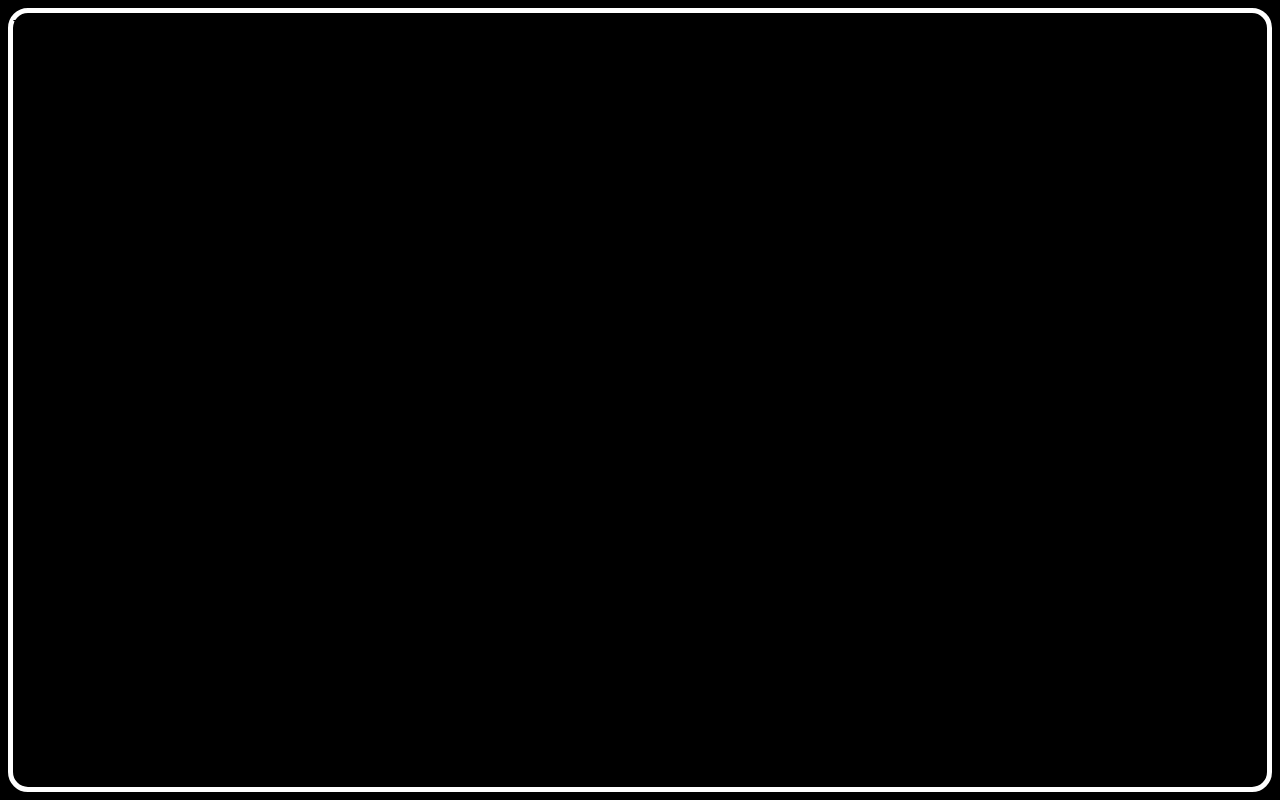
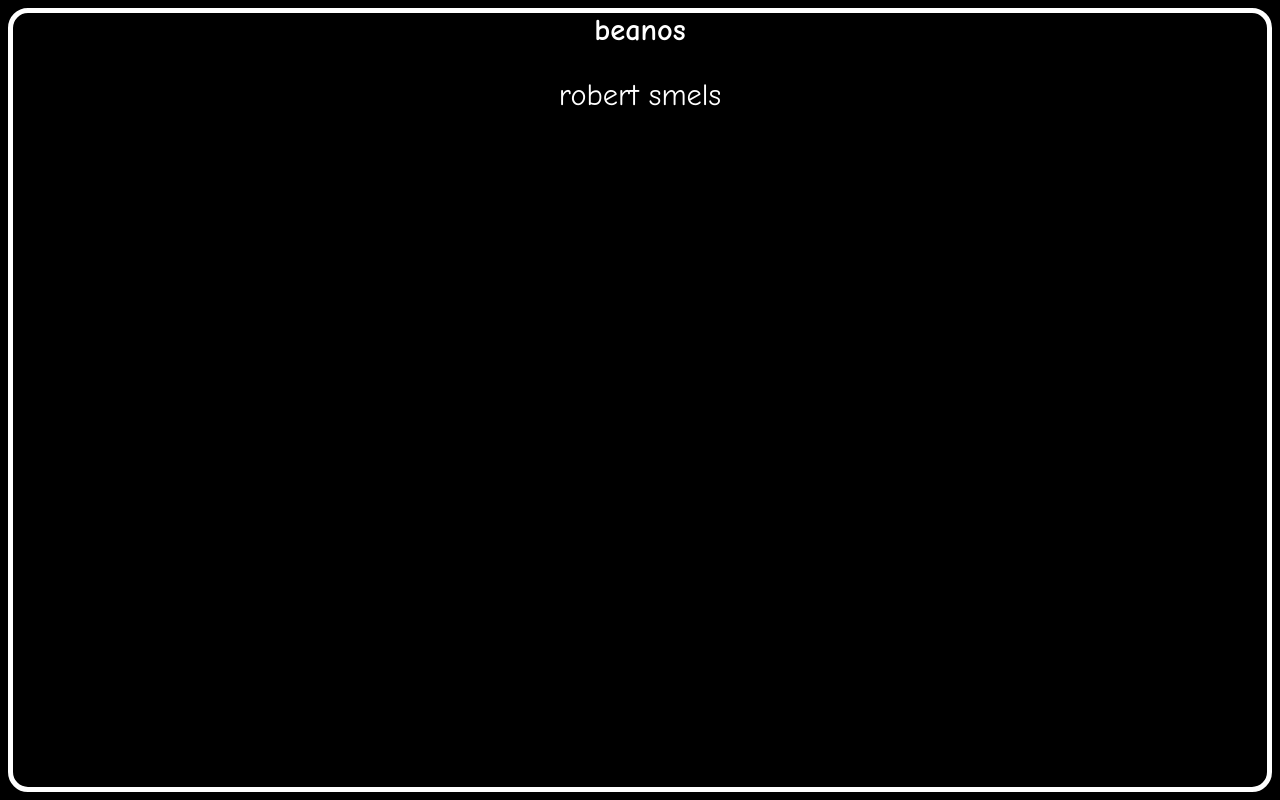
Before and after one commit to shipidy/Linked, a plain HTML site: page index.html in a window 1280 px wide. Drawn offline with Linux system fonts and the light colour scheme.

Commit message:
Update index.html

```diff
--- a/index.html
+++ b/index.html
@@ -6,9 +6,22 @@
   border: 5px solid white;
   border-radius: 20px;
 }
+      h1 {
+  color: white;
+  font-family: Comic Sans MS;
+  font-size: 190%;
+  text-align:center
+}
+      p {
+  color: white;
+  font-family: Comic Sans MS;
+  font-size: 190%;
+  text-align:center
+}
     </style>
   </head>
   <body>
-    <h1>beanos<h1
+    <h1>beanos</h1>
+    <p>robert smels</p>
   </body>
 </html>
```
